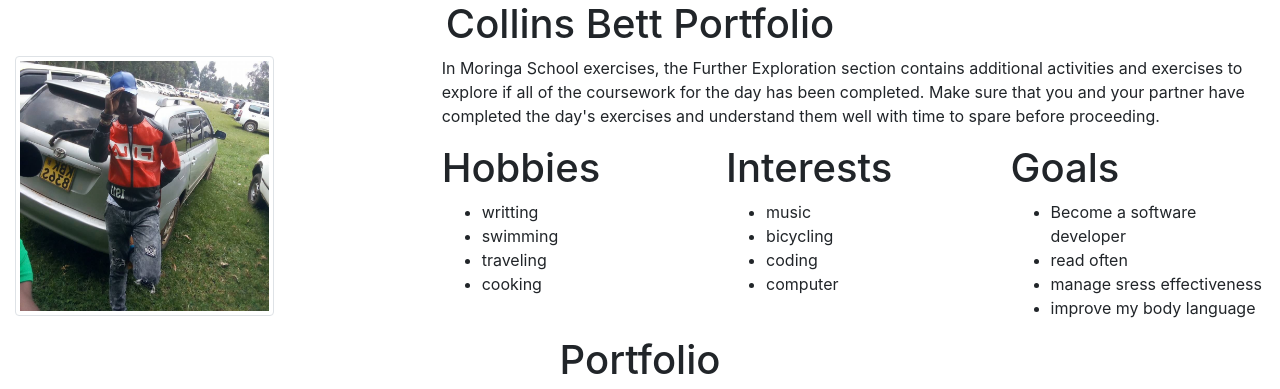
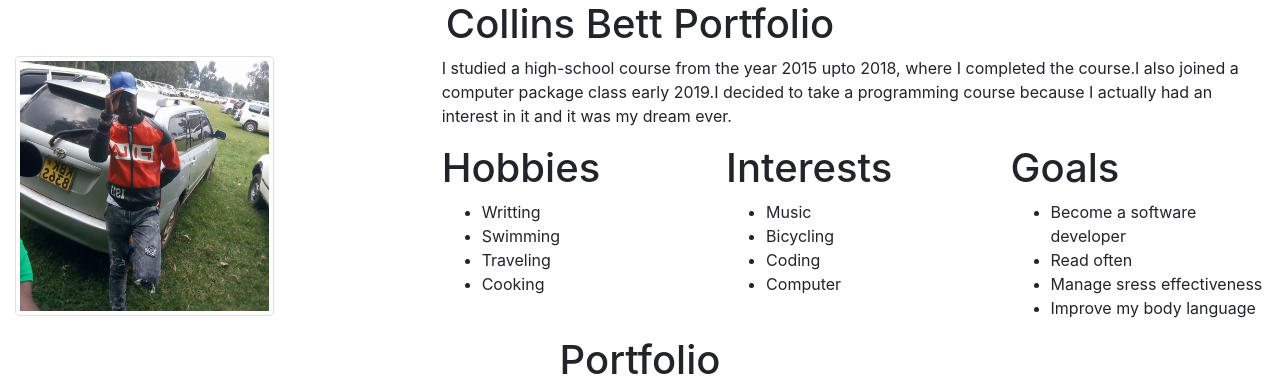
Before and after one commit to collinsbett29/collinsbett29, a plain HTML site: page index.html in a window 1280 px wide. Shown: the top 389 px of the page. Drawn offline with Linux system fonts and the light colour scheme.

Commit message:
new update to index.html

```diff
--- a/index.html
+++ b/index.html
@@ -21,37 +21,37 @@
                    <img src="img/collins.jpg" alt="" class="img-thumbnail collo">
                 </div>
                 <div class="col-8">
-                    <p>In Moringa School exercises, the Further Exploration section contains additional
-                        activities and exercises to explore if all of the coursework for the day has been
-                        completed. Make sure that you and your partner have completed the day's exercises
-                        and understand them well with time to spare before proceeding.
+                    <p>I studied a high-school course from the year 2015 upto 2018,
+                     where I completed the course.I also joined a computer package
+                     class early 2019.I decided to take a programming course because
+                     I actually had an interest in it and it was my dream ever.
                     </p>
                     <div class="row">
                         <div class="col">
                             <h1>Hobbies</h1>
                                 <ul>
-                                        <li>writting</li>
-                                        <li>swimming</li>
-                                        <li>traveling</li>
-                                        <li>cooking</li>
+                                        <li>Writting</li>
+                                        <li>Swimming</li>
+                                        <li>Traveling</li>
+                                        <li>Cooking</li>
                                 </ul>
                         </div>
                         <div class="col">
                             <h1>Interests</h1>
                             <ul>
-                                    <li>music</li>
-                                    <li>bicycling</li>
-                                    <li>coding</li>
-                                    <li>computer</li>
+                                    <li>Music</li>
+                                    <li>Bicycling</li>
+                                    <li>Coding</li>
+                                    <li>Computer</li>
                             </ul>
                         </div>
                         <div class="col">
                             <h1>Goals</h1>
                             <ul>
                                 <li>Become a software developer</li>
-                                <li>read often</li>
-                                <li>manage sress effectiveness</li>
-                                <li>improve my body language</li>
+                                <li>Read often</li>
+                                <li>Manage sress effectiveness</li>
+                                <li>Improve my body language</li>
                             </ul>
                         </div>
                 </div>
```
